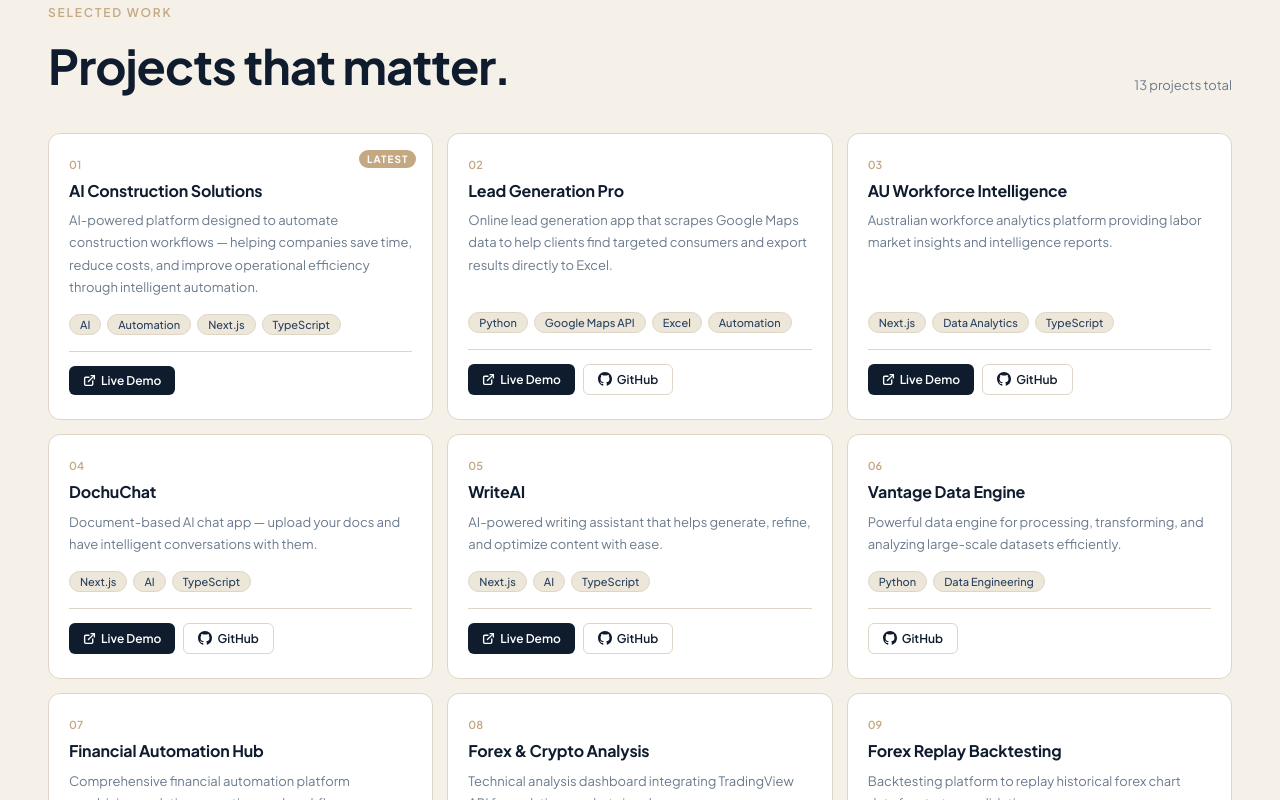
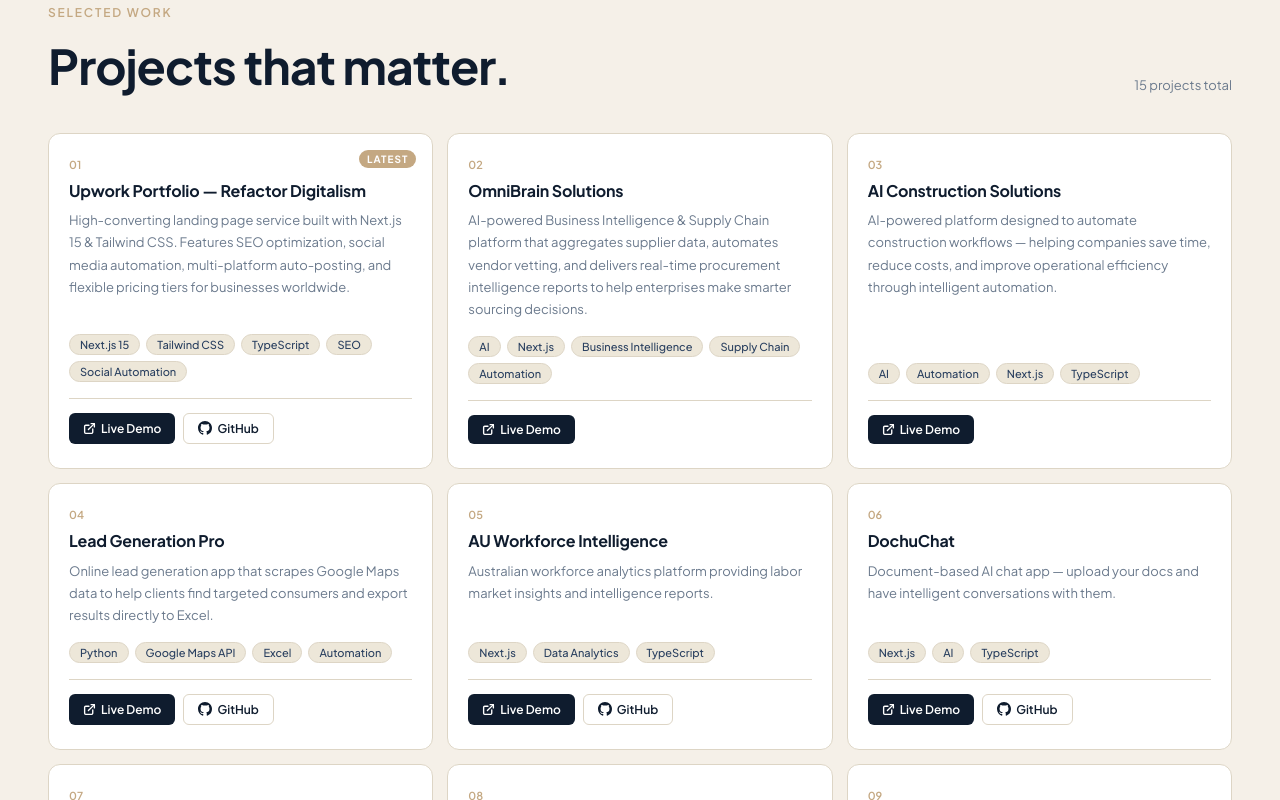
Before and after one commit to vanbumi/portfolio, a Next.js app: page / in a window 1280 px wide. Shown: the part 1500-2300 px from the top of the page. Built offline with nearby package versions, Linux system fonts and the light colour scheme.

Commit message:
feat: add Upwork Portfolio & OmniBrain Solutions

```diff
--- a/src/data/projects.ts
+++ b/src/data/projects.ts
@@ -2,6 +2,20 @@
 // Nomor urut & stats di Hero otomatis terupdate
 
 export const projects = [
+  {
+    title: 'Upwork Portfolio — Refactor Digitalism',
+    desc: 'High-converting landing page service built with Next.js 15 & Tailwind CSS. Features SEO optimization, social media automation, multi-platform auto-posting, and flexible pricing tiers for businesses worldwide.',
+    tags: ['Next.js 15', 'Tailwind CSS', 'TypeScript', 'SEO', 'Social Automation'],
+    live: 'https://upwork-portfolio-two.vercel.app/',
+    github: 'https://github.com/vanbumi/upwork-portfolio',
+  },
+  {
+    title: 'OmniBrain Solutions',
+    desc: 'AI-powered Business Intelligence & Supply Chain platform that aggregates supplier data, automates vendor vetting, and delivers real-time procurement intelligence reports to help enterprises make smarter sourcing decisions.',
+    tags: ['AI', 'Next.js', 'Business Intelligence', 'Supply Chain', 'Automation'],
+    live: 'https://omni-brain-six.vercel.app/',
+    github: null,
+  },
   {
     title: 'AI Construction Solutions',
     desc: 'AI-powered platform designed to automate construction workflows — helping companies save time, reduce costs, and improve operational efficiency through intelligent automation.',
```
